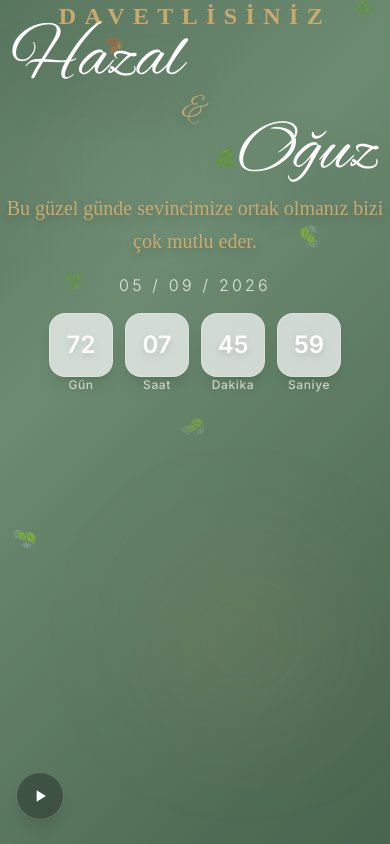
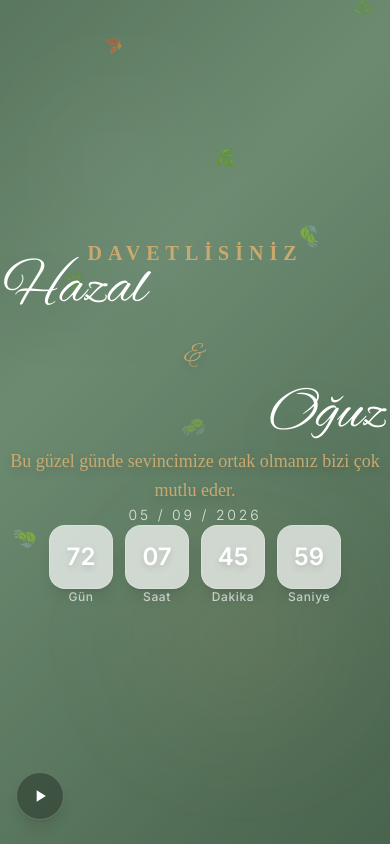
Before and after one commit to xavion59/davetiye, a React (Vite) app: page / in a window 390 px wide. Shown: the top 844 px of the page. Built offline with nearby package versions, Linux system fonts and the light colour scheme.

Commit message:
Hero: complete rewrite - clean layout, no overlaps, proper spacing for mobile+desktop

```diff
--- a/src/components/HeroSection.jsx
+++ b/src/components/HeroSection.jsx
@@ -2,7 +2,7 @@ import CountdownTimer from './CountdownTimer'
 
 export default function HeroSection() {
   return (
-    <section className="relative min-h-screen w-full overflow-hidden flex flex-col items-center pt-20 sm:pt-24 pb-10">
+    <section className="relative min-h-screen w-full overflow-hidden flex flex-col items-center justify-center px-6 py-12">
       {/* Animated gradient background */}
       <div className="absolute inset-0" style={{
         background: 'linear-gradient(135deg, #4a6e50 0%, #6b8f71 25%, #8fb996 50%, #6b8f71 75%, #4a6e50 100%)',
@@ -15,41 +15,43 @@ export default function HeroSection() {
       <div className="absolute bottom-32 right-10 w-48 h-48 bg-gold/10 rounded-full blur-3xl animate-blob" style={{ animationDelay: '2s', borderRadius: '60% 40% 50% 50%/50% 60% 40% 50%' }} />
 
       {/* Content */}
-      <div className="relative z-10 flex flex-col items-center text-center px-6 w-full max-w-2xl flex-1">
+      <div className="relative z-10 flex flex-col items-center text-center w-full max-w-xl">
 
         {/* DAVETLİSİNİZ */}
-        <p className="text-gold text-2xl sm:text-3xl md:text-4xl tracking-[0.35em] font-semibold uppercase mb-8"
+        <p className="text-gold text-xl sm:text-2xl md:text-3xl tracking-[0.3em] font-semibold uppercase mb-6"
           style={{ fontFamily: "'Lucida Calligraphy', 'Segoe Script', 'Apple Chancery', cursive" }}>
           Davetlisiniz
         </p>
 
         {/* Names */}
-        <div className="relative w-full max-w-sm mb-auto">
-          <h1 className="font-[family-name:var(--font-alex)] text-7xl sm:text-8xl md:text-9xl text-white drop-shadow-2xl absolute left-2 top-0 animate-float-slow">
+        <div className="relative w-full max-w-sm mb-8" style={{ height: '180px' }}>
+          {/* Hazal - left, higher */}
+          <h1 className="font-[family-name:var(--font-alex)] text-6xl sm:text-7xl md:text-8xl text-white drop-shadow-2xl absolute left-0 animate-float-slow" style={{ top: '0' }}>
             Hazal
           </h1>
+          {/* & - center */}
           <div className="absolute left-1/2 top-1/2 -translate-x-1/2 -translate-y-1/2 z-10">
-            <span className="font-[family-name:var(--font-alex)] text-4xl sm:text-5xl text-gold drop-shadow-lg animate-pulse-heart">&</span>
+            <span className="font-[family-name:var(--font-alex)] text-3xl sm:text-4xl text-gold drop-shadow-lg animate-pulse-heart">&</span>
           </div>
-          <h1 className="font-[family-name:var(--font-alex)] text-7xl sm:text-8xl md:text-9xl text-white drop-shadow-2xl absolute right-2 bottom-0 animate-float-slow" style={{ animationDelay: '1s' }}>
+          {/* Oğuz - right, lower */}
+          <h1 className="font-[family-name:var(--font-alex)] text-6xl sm:text-7xl md:text-8xl text-white drop-shadow-2xl absolute right-0 animate-float-slow" style={{ bottom: '0', animationDelay: '1s' }}>
             Oğuz
           </h1>
-          <div className="w-full h-40 sm:h-48 md:h-56" />
         </div>
 
-        {/* Bottom section */}
-        <div className="flex flex-col items-center gap-4 mt-auto">
-          <p className="text-xl sm:text-2xl text-gold max-w-md leading-relaxed drop-shadow-lg"
+        {/* Message */}
+        <p className="text-lg sm:text-xl text-gold max-w-sm leading-relaxed drop-shadow-lg mb-4"
           style={{ fontFamily: "'Lucida Calligraphy', 'Segoe Script', 'Apple Chancery', cursive" }}>
           Bu güzel günde sevincimize ortak olmanız bizi çok mutlu eder.
         </p>
 
-          <p className="text-base sm:text-lg text-white/80 tracking-[0.2em] font-light">
+        {/* Date */}
+        <p className="text-sm sm:text-base text-white/80 tracking-[0.2em] font-light mb-6">
           05 / 09 / 2026
         </p>
 
+        {/* Countdown */}
         <CountdownTimer targetDate="2026-09-05T19:00:00" />
-        </div>
       </div>
     </section>
   )
```
Lines whose indentation alone changed are shown as unchanged.
